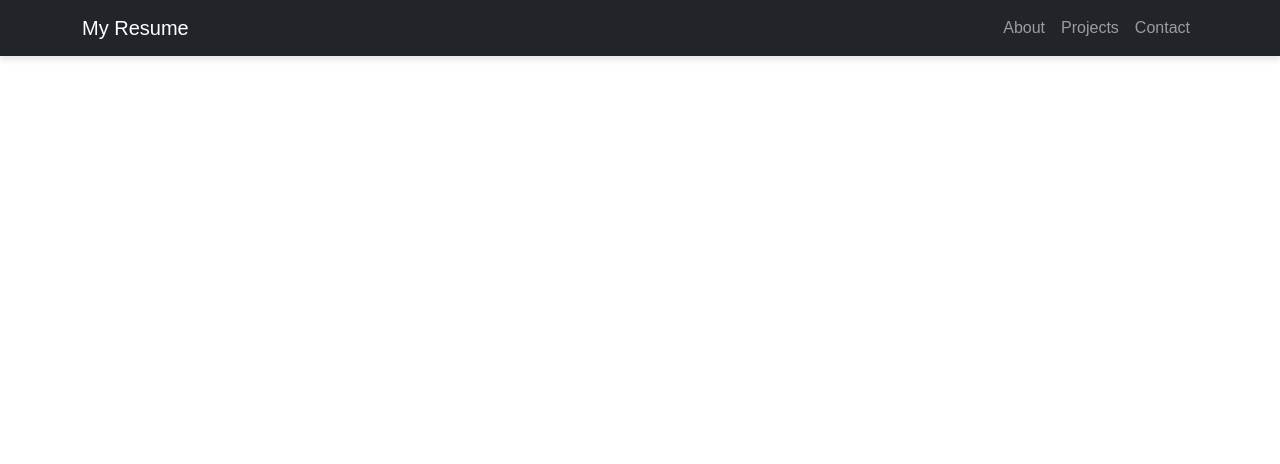
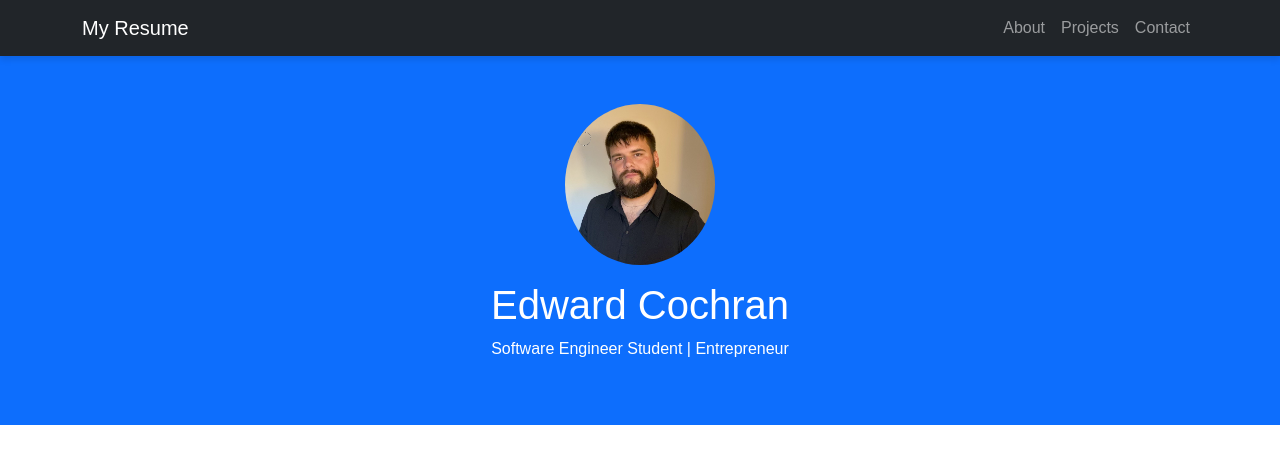
Before and after one commit to EdwardCochran/RecreateYourFavoritewebsite, a plain HTML site: page pages/index.html in a window 1280 px wide. Drawn offline with nearby package versions, Linux system fonts and the light colour scheme.

Commit message:
Hero Section

```diff
--- a/css/index.css
+++ b/css/index.css
@@ -0,0 +1,13 @@
+header {
+    background: linear-gradient(to right, #007bff, #00c6ff);
+    padding: 60px 0;
+}
+
+h1, h2 {
+    font-weight: bold;
+}
+
+header img {
+    border: 4px solid white;
+    width: 150px;
+}
--- a/css/styles.css
+++ b/css/styles.css
@@ -6,8 +6,3 @@ body {
 .navbar {
     box-shadow: 0px 4px 6px rgba(0, 0, 0, 0.1);
 }
-
-header {
-    background: linear-gradient(to right, #007bff, #00c6ff);
-    padding: 60px 0;
-}
--- a/pages/index.html
+++ b/pages/index.html
@@ -6,7 +6,7 @@
     <title>My Resume</title>
     <link href="https://cdn.jsdelivr.net/npm/bootstrap@5.3.0/dist/css/bootstrap.min.css" rel="stylesheet">
     <link rel="stylesheet" href="../css/styles.css">
-
+    <link rel="stylesheet" href="..//css/index.css">
 </head>
 <body>
   <!-- Navbar -->
@@ -26,6 +26,16 @@
     </div>
 </nav>
 
+    <!-- Hero Section -->
+    <header class="text-center bg-primary text-white py-5">
+        <div class="container">
+            <img src="../photos/Screenshot 2025-03-27 at 5.23.57 PM.png" class="rounded-circle mb-3" width="150" alt="Profile Picture">
+            <h1>Edward Cochran</h1>
+            <p>Software Engineer Student | Entrepreneur</p>
+        </div>
+    </header>
+
+
 
 </body>
 </html>
```
Also changed, not shown: photos/Screenshot 2025-03-27 at 5.23.57 PM.png (added), 1 other file.
